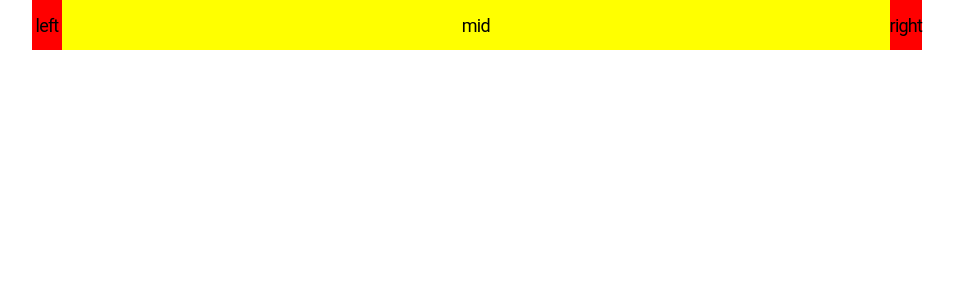
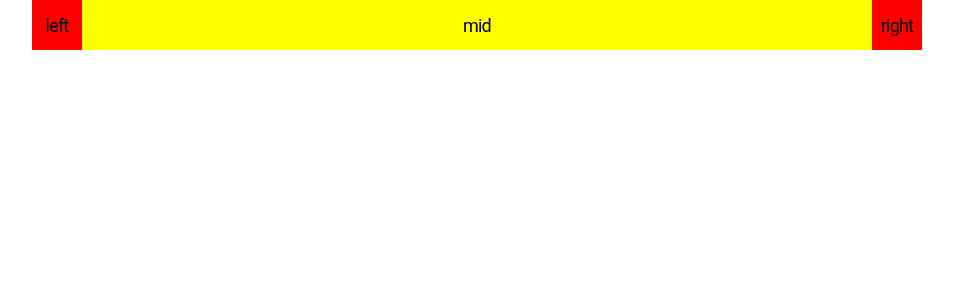
Before and after one commit to ferrari219/linking, a React (Create React App) app: page / in a window 1280 px wide. Shown: the top 300 px of the page, without its empty margins (163-1117 px from the left). Built offline with nearby package versions, Linux system fonts and the light colour scheme; a web font is replaced by a local one.

Commit message:
header 레이아웃 변경

```diff
--- a/src/components/Headers.tsx
+++ b/src/components/Headers.tsx
@@ -7,7 +7,7 @@ const Header = styled.header`
 	height: 5rem;
 `;
 const Left = styled.div`
-	flex: 0 0 3rem;
+	flex: 0 0 5rem;
 	display: flex;
 	justify-content: center;
 	align-items: center;
@@ -21,7 +21,7 @@ const Mid = styled.div`
 	background: yellow;
 `;
 const Right = styled.div`
-	flex: 0 0 3rem;
+	flex: 0 0 5rem;
 	display: flex;
 	justify-content: center;
 	align-items: center;
@@ -29,17 +29,17 @@ const Right = styled.div`
 `;
 
 interface IheadersProps {
-	left: string;
+	left?: string;
 	mid: string;
-	right: string;
+	right?: string;
 }
 
 const Headers: React.FC<IheadersProps> = ({ left, mid, right }) => {
 	return (
 		<Header>
-			<Left>{left}</Left>
+			{left && <Left>{left}</Left>}
 			<Mid>{mid}</Mid>
-			<Right>{right}</Right>
+			{right && <Right>{right}</Right>}
 		</Header>
 	);
 };
```
